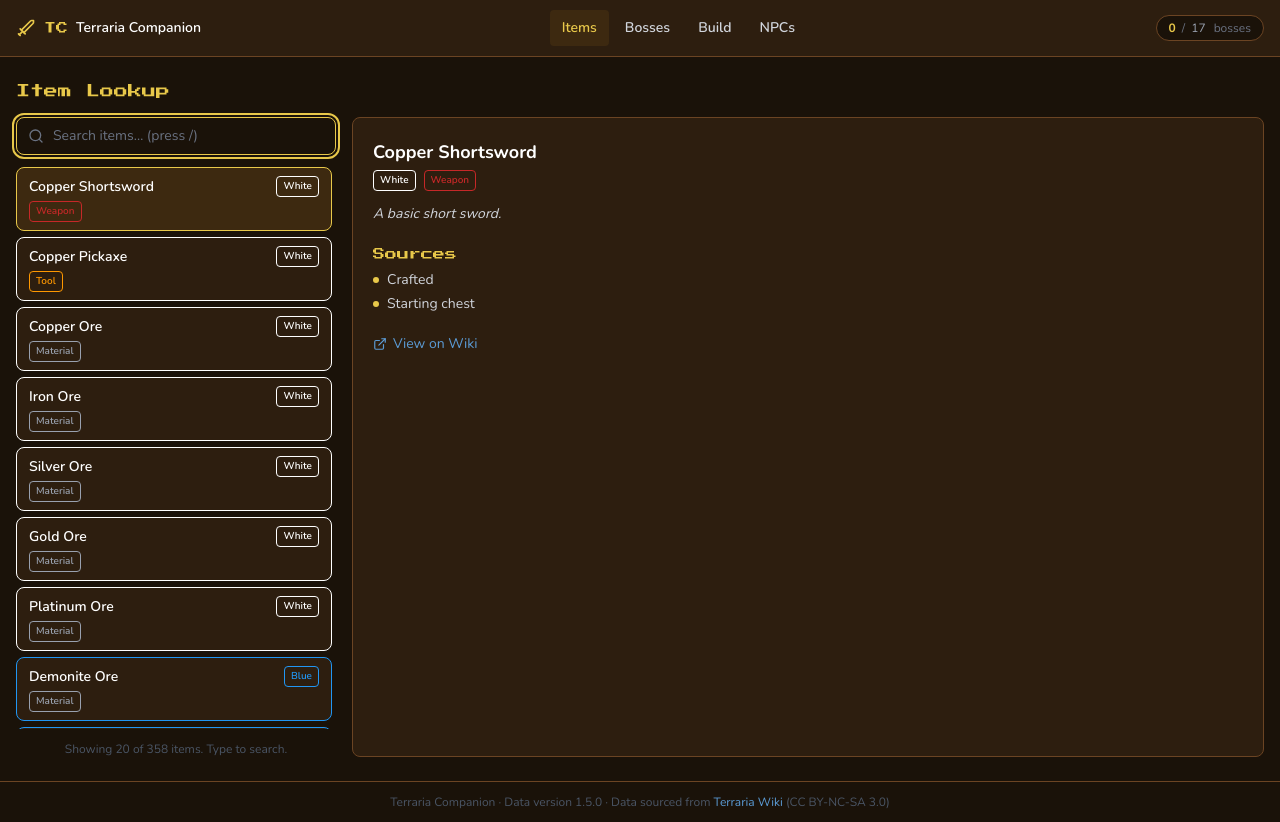
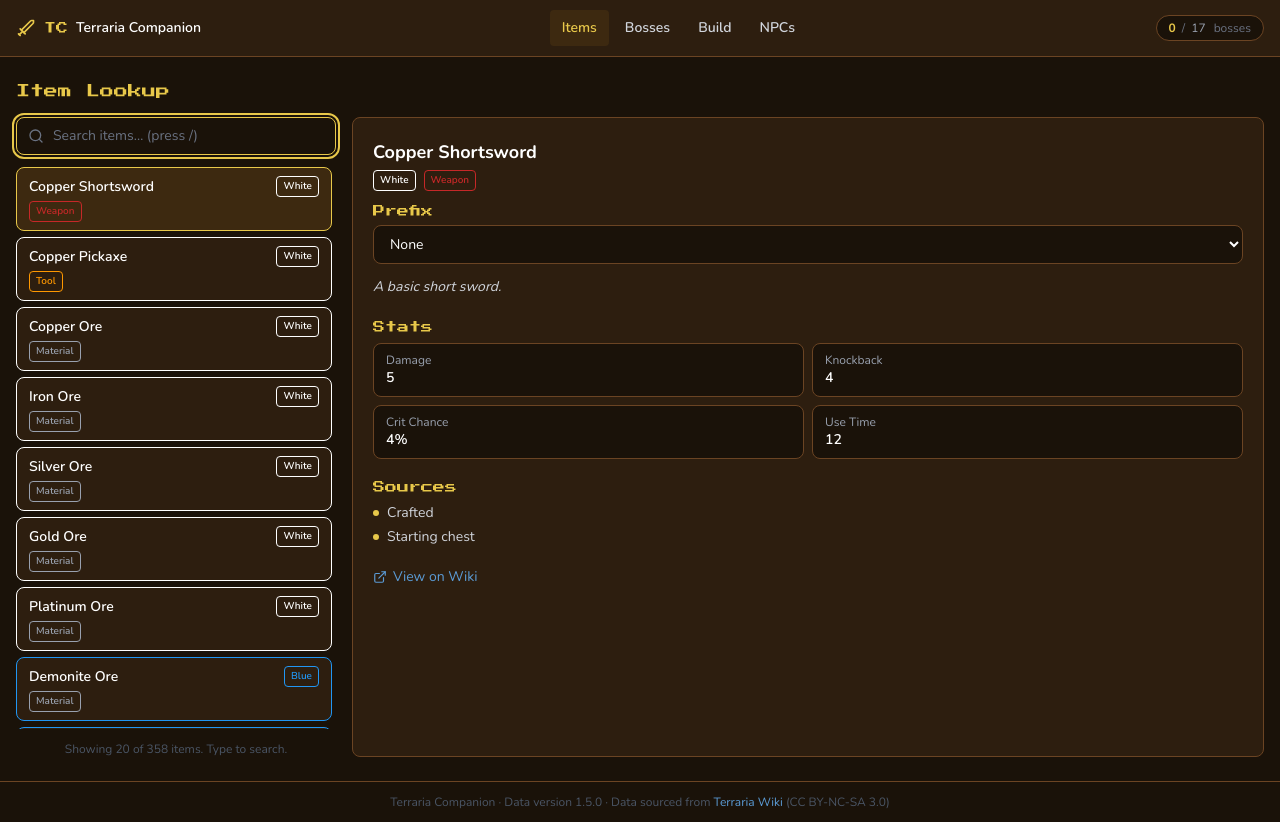
Before and after one commit to NobleStripes/Terraria-Companion, a React (Vite) app: page /items/1 in a window 1280 px wide. Built offline with nearby package versions, Linux system fonts and the light colour scheme.

Commit message:
feat: enhance ItemDetailPanel with prefix selection and stats display

```diff
--- a/src/pages/ItemLookup.tsx
+++ b/src/pages/ItemLookup.tsx
@@ -1,4 +1,4 @@
-import { useState, useEffect, useCallback, useRef } from 'react'
+import { useState, useEffect, useCallback, useRef, useMemo } from 'react'
 import { useParams, useNavigate } from 'react-router-dom'
 import { ExternalLink, Package } from 'lucide-react'
 import { SearchBar } from '@/components/ui/SearchBar'
@@ -7,30 +7,117 @@
 import { RarityBadge, TypeBadge } from '@/components/ui/Badge'
 import { useItemSearch } from '@/hooks/useItemSearch'
 import { useRecipesForItem } from '@/hooks/useRecipes'
+import { usePrefixesForItem } from '@/hooks/usePrefixes'
 import { itemsById, items } from '@/data/index'
 import type { Item } from '@/types/item'
+import { applyPrefixToItemStats } from '@/lib/prefixes'
 
 const RECENT_COUNT = 20
 
 function ItemDetailPanel({
   item,
   onItemClick,
+  selectedPrefixId,
+  onPrefixChange,
 }: {
   item: Item
   onItemClick: (itemId: number) => void
+  selectedPrefixId: string
+  onPrefixChange: (prefixId: string) => void
 }) {
   const { crafts, usedIn } = useRecipesForItem(item.id)
+  const availablePrefixes = usePrefixesForItem(item)
+
+  const selectedPrefix = useMemo(
+    () => availablePrefixes.find((prefix) => prefix.id === selectedPrefixId),
+    [availablePrefixes, selectedPrefixId]
+  )
+
+  const stats = useMemo(() => {
+    const base = {
+      damage: item.damage,
+      defense: item.defense,
+      knockback: item.knockback,
+      critChance: item.critChance,
+      useTime: item.useTime,
+      manaCost: item.manaCost,
+    }
+
+    const prefixed = selectedPrefix ? applyPrefixToItemStats(item, selectedPrefix) : base
+
+    return [
+      { key: 'damage', label: 'Damage', base: base.damage, next: prefixed.damage },
+      { key: 'defense', label: 'Defense', base: base.defense, next: prefixed.defense },
+      { key: 'knockback', label: 'Knockback', base: base.knockback, next: prefixed.knockback },
+      { key: 'critChance', label: 'Crit Chance', base: base.critChance, next: prefixed.critChance, suffix: '%' },
+      { key: 'useTime', label: 'Use Time', base: base.useTime, next: prefixed.useTime },
+      { key: 'manaCost', label: 'Mana Cost', base: base.manaCost, next: prefixed.manaCost },
+    ].filter((entry) => entry.base !== undefined)
+  }, [item, selectedPrefix])
 
   return (
     <div className="space-y-5">
       <div>
-        <h2 className="text-lg font-bold text-white mb-1">{item.name}</h2>
+        <h2 className="text-lg font-bold text-white mb-1">
+          {selectedPrefix ? `${selectedPrefix.name} ` : ''}
+          {item.name}
+        </h2>
         <div className="flex items-center gap-2 mb-3">
           <RarityBadge rarity={item.rarity} />
           <TypeBadge type={item.type} />
         </div>
+        {availablePrefixes.length > 0 && (
+          <div className="mb-3">
+            <label className="block text-terra-gold text-xs font-pixel mb-1.5">Prefix</label>
+            <select
+              value={selectedPrefixId}
+              onChange={(e) => onPrefixChange(e.target.value)}
+              className="w-full bg-terra-bg border border-terra-border rounded-lg px-3 py-2 text-sm text-white focus:border-terra-gold focus:outline-none"
+            >
+              <option value="">None</option>
+              {availablePrefixes.map((prefix) => (
+                <option key={prefix.id} value={prefix.id}>
+                  {prefix.name}
+                </option>
+              ))}
+            </select>
+            {selectedPrefix && (
+              <p className="text-gray-400 text-xs mt-1">{selectedPrefix.tooltip}</p>
+            )}
+          </div>
+        )}
         <p className="text-gray-300 text-sm italic leading-relaxed">{item.tooltip}</p>
       </div>
+
+      {stats.length > 0 && (
+        <div>
+          <h3 className="text-terra-gold text-xs font-pixel mb-2">Stats</h3>
+          <div className="grid grid-cols-1 sm:grid-cols-2 gap-2">
+            {stats.map((stat) => {
+              const changed = stat.next !== stat.base
+              const suffix = stat.suffix ?? ''
+              return (
+                <div key={stat.key} className="bg-terra-bg border border-terra-border rounded-lg px-3 py-2">
+                  <div className="text-xs text-gray-400">{stat.label}</div>
+                  <div className="text-sm text-white font-semibold">
+                    {changed ? (
+                      <>
+                        <span className="text-gray-400">{stat.base}{suffix}</span>
+                        <span className="mx-1 text-gray-500">→</span>
+                        <span className={stat.next! > stat.base! ? 'text-green-400' : 'text-red-400'}>
+                          {stat.next}{suffix}
+                        </span>
+                      </>
+                    ) : (
+                      <span>{stat.base}{suffix}</span>
+                    )}
+                  </div>
+                </div>
+              )
+            })}
+          </div>
+        </div>
+      )}
 
       {item.sources.length > 0 && (
         <div>
@@ -106,6 +193,7 @@
   const [selectedId, setSelectedId] = useState<number | undefined>(
     itemId ? parseInt(itemId, 10) : undefined
   )
+  const [selectedPrefixId, setSelectedPrefixId] = useState('')
   const listRef = useRef<HTMLDivElement>(null)
 
   const searchResults = useItemSearch(query)
@@ -114,6 +202,10 @@
     : items.slice(0, RECENT_COUNT)
 
   const selectedItem = selectedId !== undefined ? itemsById.get(selectedId) : undefined
+
+  useEffect(() => {
+    setSelectedPrefixId('')
+  }, [selectedId])
 
   const selectItem = useCallback(
     (id: number) => {
@@ -190,7 +282,12 @@
         {/* Right panel */}
         <div className="flex-1 bg-terra-surface border border-terra-border rounded-lg p-5 overflow-y-auto">
           {selectedItem ? (
-            <ItemDetailPanel item={selectedItem} onItemClick={selectItem} />
+            <ItemDetailPanel
+              item={selectedItem}
+              onItemClick={selectItem}
+              selectedPrefixId={selectedPrefixId}
+              onPrefixChange={setSelectedPrefixId}
+            />
           ) : (
             <div className="flex flex-col items-center justify-center h-full text-center">
               <Package className="w-12 h-12 text-terra-border mb-3" />
--- a/tsconfig.node.json
+++ b/tsconfig.node.json
@@ -12,6 +12,7 @@
     "allowImportingTsExtensions": true,
     "verbatimModuleSyntax": true,
     "moduleDetection": "force",
+    "noEmit": true,
     "composite": true,
 
     /* Linting */
--- /dev/null
+++ b/vite.config.d.ts
@@ -0,0 +1,2 @@
+declare const _default: import("vite").UserConfig;
+export default _default;
--- /dev/null
+++ b/vite.config.js
@@ -0,0 +1,25 @@
+import { defineConfig } from 'vite';
+import react from '@vitejs/plugin-react';
+import tailwindcss from '@tailwindcss/vite';
+import path from 'path';
+export default defineConfig({
+    plugins: [react(), tailwindcss()],
+    resolve: {
+        alias: { '@': path.resolve(__dirname, './src') },
+    },
+    build: {
+        target: 'es2020',
+        rollupOptions: {
+            output: {
+                manualChunks: (id) => {
+                    if (id.includes('node_modules/react') || id.includes('node_modules/react-dom') || id.includes('node_modules/react-router'))
+                        return 'vendor';
+                    if (id.includes('node_modules/fuse.js'))
+                        return 'search';
+                    if (id.includes('node_modules/zustand'))
+                        return 'state';
+                },
+            },
+        },
+    },
+});
```
